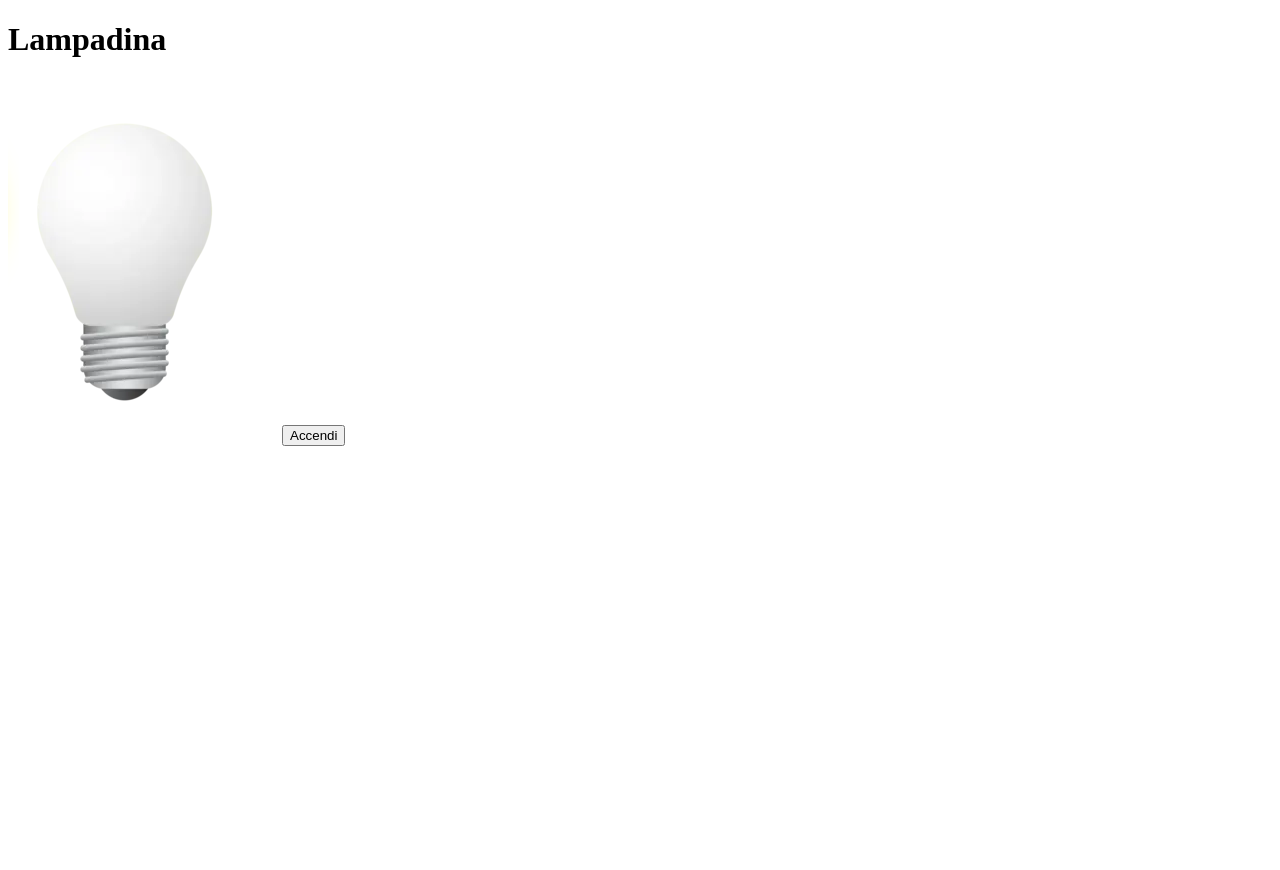
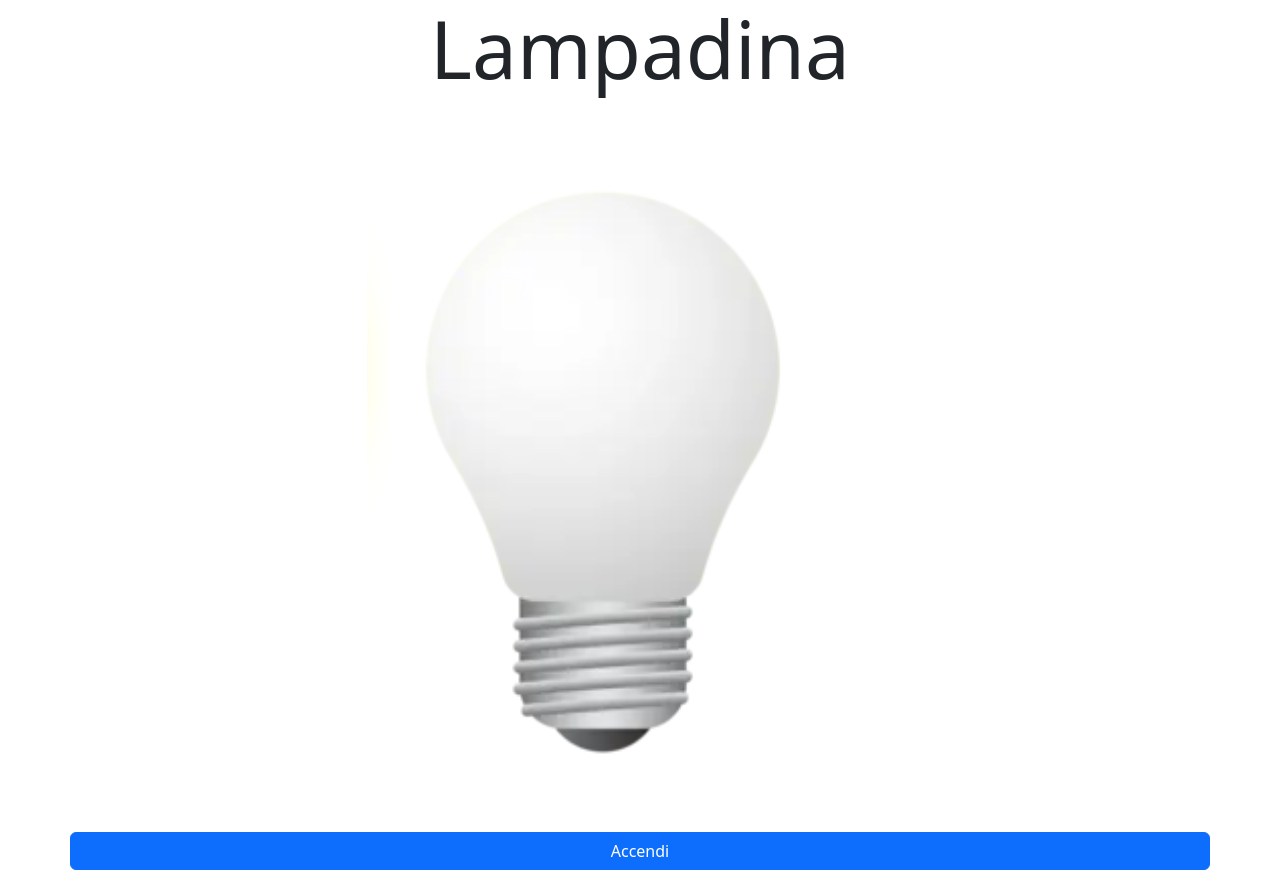
Before and after one commit to assettasimone/js-dom-1, a plain HTML site: page index.html in a window 1280 px wide. Before the commit the page ends 800 px from the top, so only its background shows below. Drawn offline with nearby package versions, Linux system fonts and the light colour scheme.

Commit message:
add some bootstrap style

```diff
--- a/index.html
+++ b/index.html
@@ -6,16 +6,27 @@
     <meta name="viewport" content="width=device-width, initial-scale=1.0">
     <title>lampadina - Assetta</title>
     <link rel="stylesheet" href="./style.css">
+    <link href="https://cdn.jsdelivr.net/npm/bootstrap@5.3.2/dist/css/bootstrap.min.css" rel="stylesheet"
+        integrity="sha384-T3c6CoIi6uLrA9TneNEoa7RxnatzjcDSCmG1MXxSR1GAsXEV/Dwwykc2MPK8M2HN" crossorigin="anonymous" />
 </head>
 
 <body>
-    <main>
-        <h1 class="title">Lampadina</h1>
-        <img src="./img/white_lamp.png" id="lamp" alt="lampadina spenta">
-        <button id="interruttore">Accendi</button>
+    <header class="container text-center">
+        <h1 class="h1 display-1">Lampadina</h1>
+    </header>
+    <main class="container text-center">
+        <div class="row">
+
+            <img src="./img/white_lamp.png" id="lamp" alt="lampadina spenta" class="w-50 mx-auto">
+            <button class="btn btn-primary " id="interruttore">Accendi</button>
+
+        </div>
     </main>
 
 
+    <script src="https://cdn.jsdelivr.net/npm/bootstrap@5.3.2/dist/js/bootstrap.min.js"
+        integrity="sha384-BBtl+eGJRgqQAUMxJ7pMwbEyER4l1g+O15P+16Ep7Q9Q+zqX6gSbd85u4mG4QzX+"
+        crossorigin="anonymous"></script>
     <script src="./main.js"></script>
 </body>
 
--- a/main.js
+++ b/main.js
@@ -0,0 +1,10 @@
+
+
+
+function interruttore() {
+    const statoLampadina = false;
+
+
+
+
+}
```
